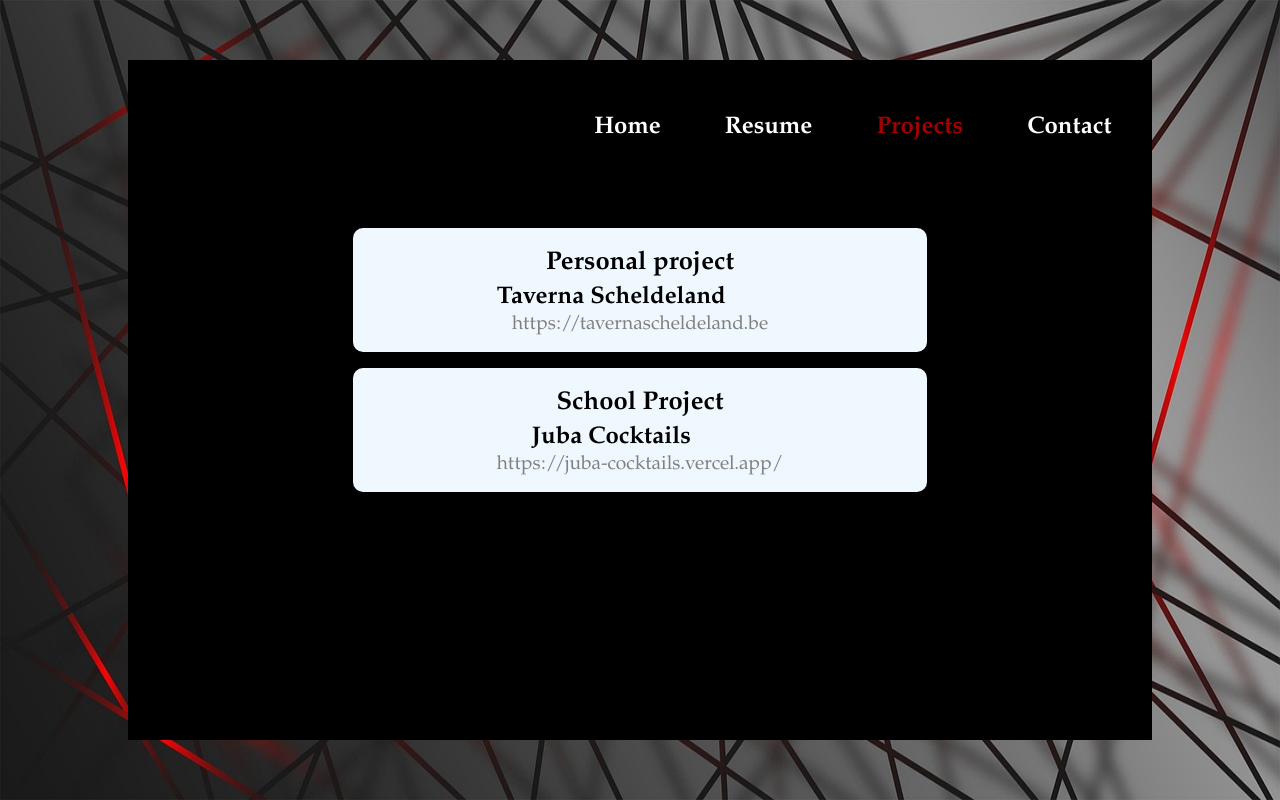
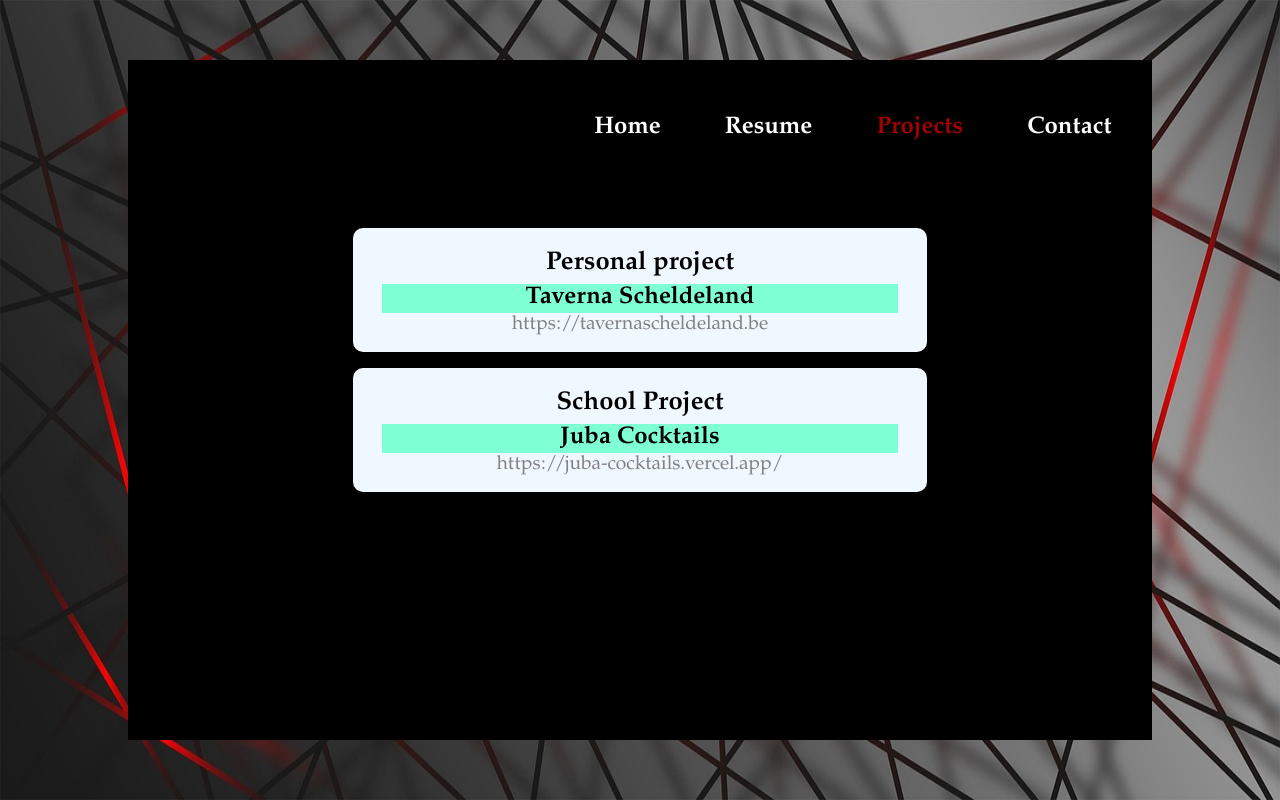
Before and after one commit to Sumaya32/Portfolio, a React (Create React App) app: page /projects in a window 1280 px wide. Built offline with nearby package versions, Linux system fonts and the light colour scheme.

Commit message:
Image animation duration changed and margin auto for the p in project page

```diff
--- a/src/pages/index.module.css
+++ b/src/pages/index.module.css
@@ -64,7 +64,7 @@ body {
     align-items: center;
     height: 85%;
     animation-name: imageAnimation;
-    animation-duration: 3s;
+    animation-duration: 4s;
     z-index: 0;
 }
 
--- a/src/pages/projects.module.css
+++ b/src/pages/projects.module.css
@@ -30,8 +30,10 @@ h3 {
 }
 
 p {
+    background-color: aquamarine;
     font-weight: bold;
-    width: auto
+    width: auto;
+    margin: auto;
 }
 
 a {
```
